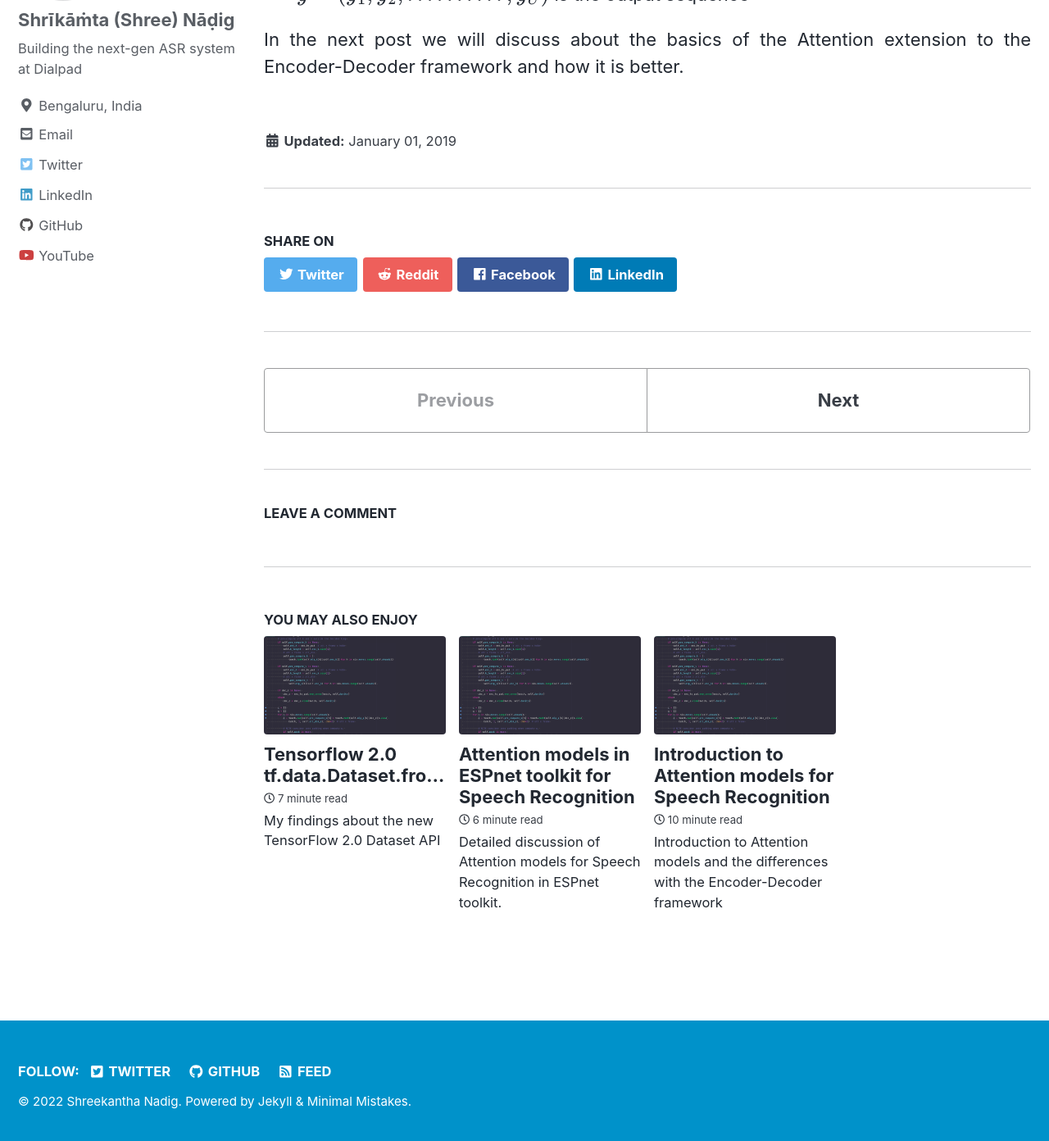
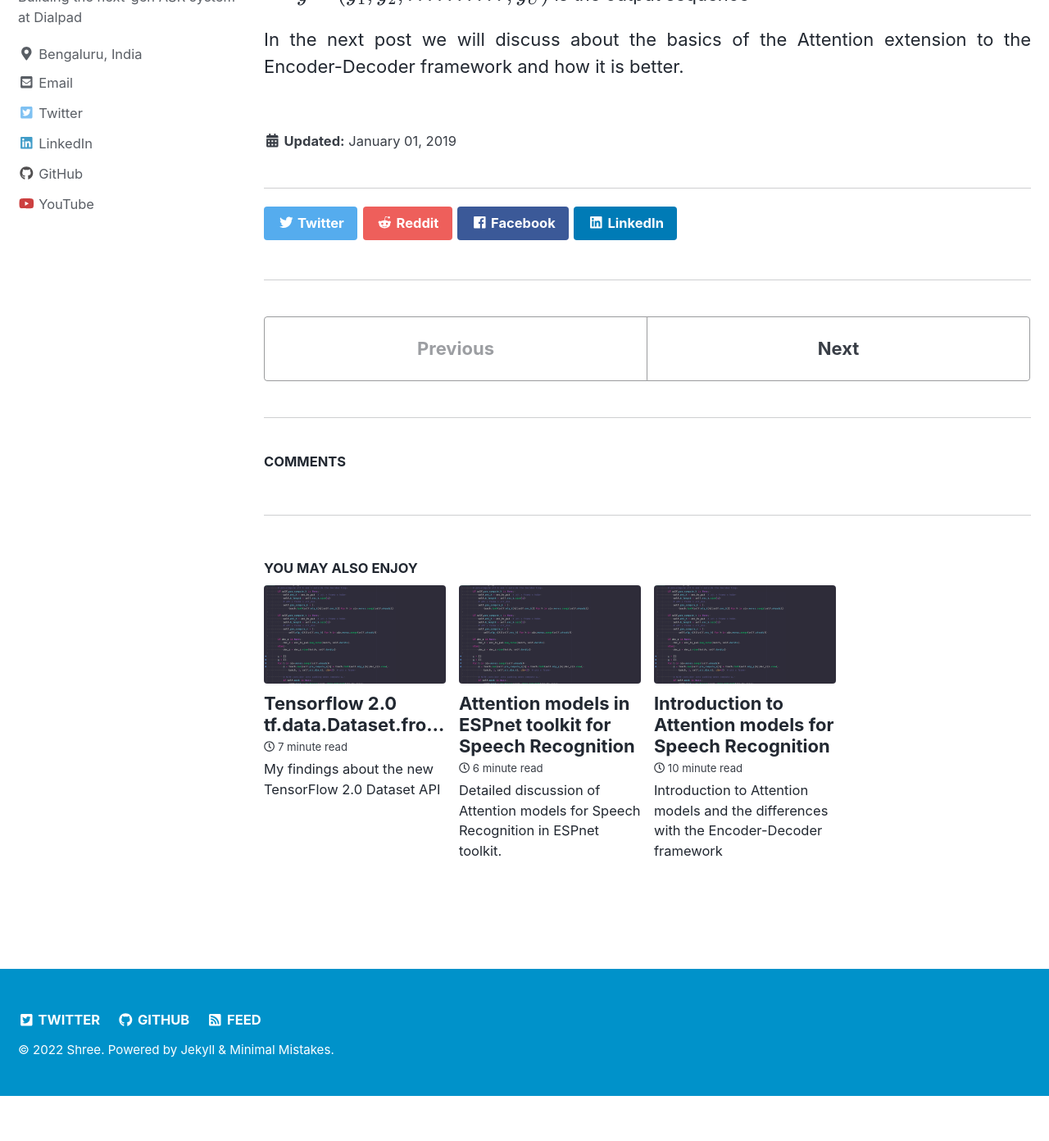
Before and after one commit to sknadig/sknadig.dev, a Jekyll site: the page built from _posts/2019-01-01-encoder-decoder-basics.md, in a window 1280 px wide and 1400 px high, scrolled down 6005 px. Shown: the top 1392 px of the window at 82% size. Built offline with Jekyll 4.4.1, drawn with Linux system fonts in a browser that asks for light colours; nearby versions of some CDN libraries; formulas are drawn with MathJax 3; comment, search, counter and statistics services are not loaded; after the commit the page ends 7342 px from its top, so only the background shows below that; some of the changed text lies outside the part shown.

Commit message:
Remove underline from links and change names to Shree

```diff
--- a/_config.yml
+++ b/_config.yml
@@ -15,10 +15,10 @@ remote_theme: "mmistakes/minimal-mistakes"
 minimal_mistakes_skin: "air" # "air", "aqua", "contrast", "dark", "dirt", "neon", "mint", "plum", "sunrise"
 
 # Site Settings
-locale: "en-US"
-title: "Shreekantha Nadig"
+locale: "en-IN"
+title: "Shree"
 title_separator: "-"
-name: "Shreekantha Nadig"
+name: "Shree"
 description: "Sharing ideas and progress on Speech and Language technology"
 url: "https://vak.ai" # the base hostname & protocol for your site e.g. "https://mmistakes.github.io"
 baseurl: "" # the subpath of your site, e.g. "/blog"
@@ -83,7 +83,7 @@ og_image: "/assets/images/bio-photo.jpg" # Open Graph/Twitter default site image
 # - https://developers.google.com/structured-data/customize/social-profiles
 social:
   type: "Person" # Person or Organization (defaults to Person)
-  name: "Shrīkāṁta (Shree) Nāḍig" # If the user or organization name differs from the site's name
+  name: "Shree" # If the user or organization name differs from the site's name
   links: # An array of links to social media profiles
     - "https://scholar.google.co.in/citations?hl=en&user=92gf1SoAAAAJ"
     - "https://twitter.com/sk_nadig"
@@ -99,11 +99,11 @@ analytics:
 
 # Site Author
 author:
-  name: "Shrīkāṁta (Shree) Nāḍig"
+  name: "Shree"
   avatar: "/assets/images/bio-photo.jpg"
   bio: "Building the next-gen ASR system at Dialpad"
   location: "Bengaluru, India"
-  email: "shreekanthnadig@gmail.com"
+  email: "shreekantha.nadig@iiitb.ac.in"
   # uri              : "https://sknadig.dev"
   home: # null (default), "absolute or relative url to link to author home"
   bitbucket:
--- a/_sass/minimal-mistakes/_base.scss
+++ b/_sass/minimal-mistakes/_base.scss
@@ -139,6 +139,10 @@ a {
   &:visited {
     color: $link-color-visited;
   }
+}
+
+a, u {
+  text-decoration: none;
 }
 
 /* buttons */
```
Also changed, not shown: _pages/about.md (deleted, +0 -44 lines), _pages/home.md (+1 -1 lines).
